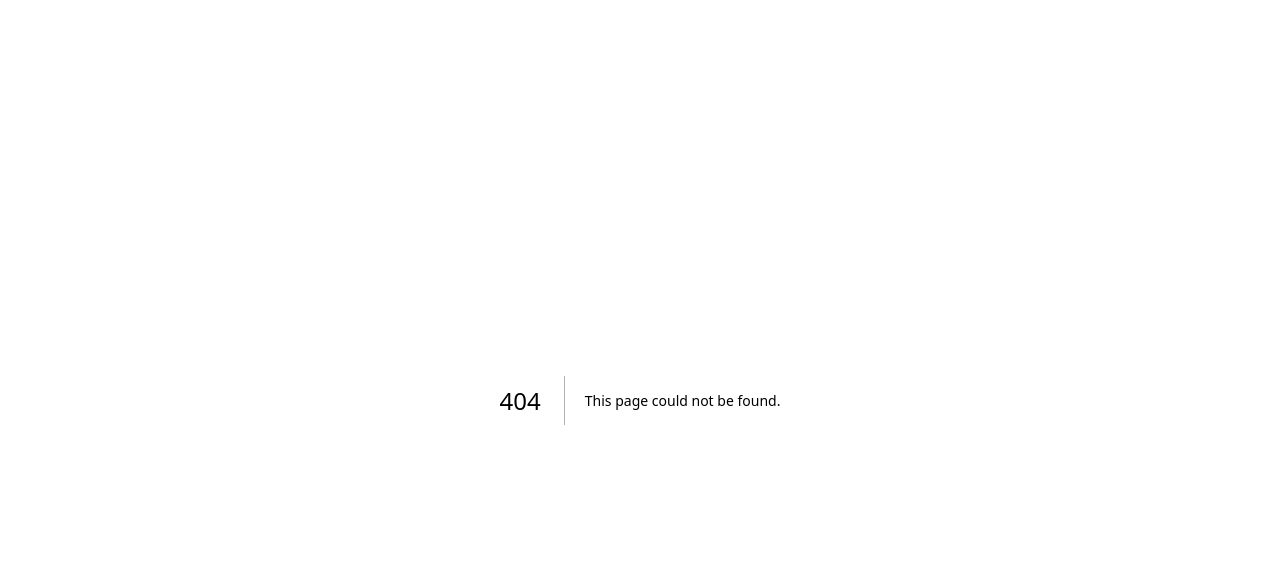
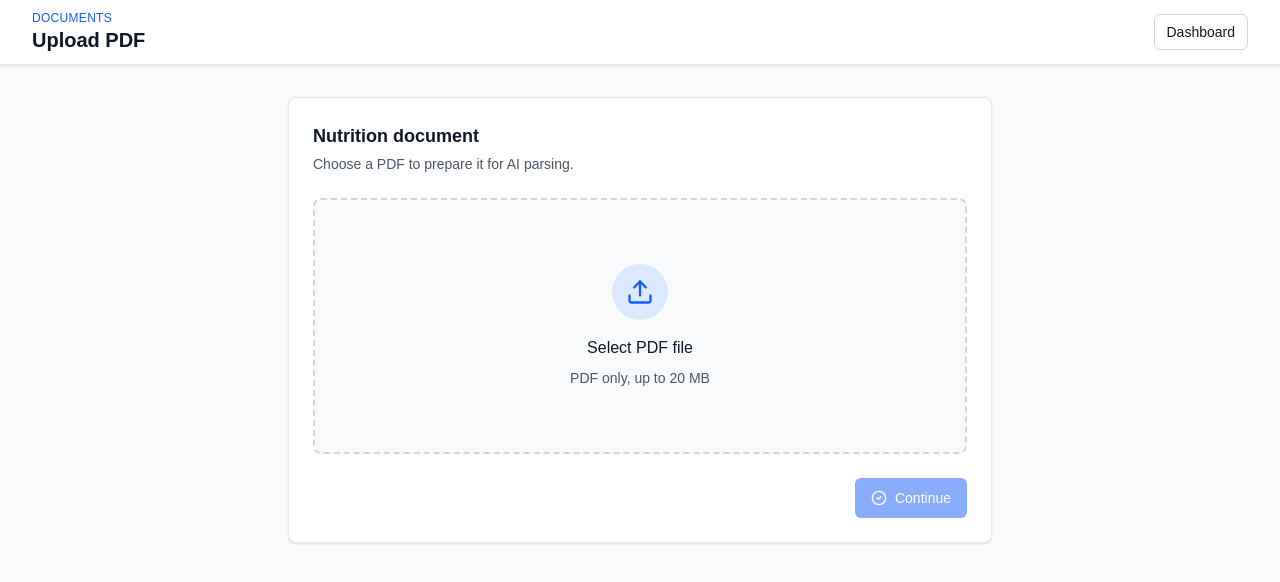
Before and after one commit to WojciechWnek/nutri-scale-fe, a Next.js app: page /upload-pdf in a window 1280 px wide. Before the commit this address had no page. Shown: the top 582 px of the page. Built offline with nearby package versions, Linux system fonts and the light colour scheme.

Commit message:
Add upload page

```diff
--- a/app/(secured)/dashboard/page.tsx
+++ b/app/(secured)/dashboard/page.tsx
@@ -17,7 +17,7 @@ export default function DashboardPage() {
       try {
         const userData = await userService.me();
         setUser(userData);
-      } catch (error) {
+      } catch {
         router.push("/signin");
       } finally {
         setIsLoading(false);
@@ -48,9 +48,14 @@ export default function DashboardPage() {
             <h1 className="text-xl font-bold text-gray-900 dark:text-white">
               Dashboard
             </h1>
-            <Button onClick={handleLogout} variant="outline" size="sm">
-              Sign out
-            </Button>
+            <div className="flex items-center gap-3">
+              <Button onClick={() => router.push("/upload-pdf")} variant="ghost" size="sm">
+                Upload PDF
+              </Button>
+              <Button onClick={handleLogout} variant="outline" size="sm">
+                Sign out
+              </Button>
+            </div>
           </div>
         </div>
       </nav>
--- /dev/null
+++ b/app/(secured)/upload-pdf/page.tsx
@@ -0,0 +1,156 @@
+"use client";
+
+import { ChangeEvent, useRef, useState } from "react";
+import Link from "next/link";
+import { CheckCircle2, FileText, Upload, X } from "lucide-react";
+
+import { Button } from "@/components/ui/button";
+
+const MAX_FILE_SIZE_MB = 20;
+const MAX_FILE_SIZE_BYTES = MAX_FILE_SIZE_MB * 1024 * 1024;
+
+function formatFileSize(bytes: number) {
+  if (bytes < 1024 * 1024) {
+    return `${(bytes / 1024).toFixed(1)} KB`;
+  }
+
+  return `${(bytes / (1024 * 1024)).toFixed(1)} MB`;
+}
+
+export default function UploadPdfPage() {
+  const inputRef = useRef<HTMLInputElement>(null);
+  const [selectedFile, setSelectedFile] = useState<File | null>(null);
+  const [error, setError] = useState("");
+
+  const handleFileChange = (event: ChangeEvent<HTMLInputElement>) => {
+    const file = event.target.files?.[0];
+
+    setError("");
+
+    if (!file) {
+      setSelectedFile(null);
+      return;
+    }
+
+    if (
+      file.type !== "application/pdf" &&
+      !file.name.toLowerCase().endsWith(".pdf")
+    ) {
+      setSelectedFile(null);
+      setError("Please upload a PDF file.");
+      event.target.value = "";
+      return;
+    }
+
+    if (file.size > MAX_FILE_SIZE_BYTES) {
+      setSelectedFile(null);
+      setError(`PDF file must be ${MAX_FILE_SIZE_MB} MB or smaller.`);
+      event.target.value = "";
+      return;
+    }
+
+    setSelectedFile(file);
+  };
+
+  const clearSelectedFile = () => {
+    setSelectedFile(null);
+    setError("");
+
+    if (inputRef.current) {
+      inputRef.current.value = "";
+    }
+  };
+
+  return (
+    <div className="min-h-screen bg-gray-50 text-gray-900 dark:bg-gray-900 dark:text-white">
+      <nav className="border-b border-gray-200 bg-white shadow-sm dark:border-gray-700 dark:bg-gray-800">
+        <div className="mx-auto flex h-16 max-w-7xl items-center justify-between px-4 sm:px-6 lg:px-8">
+          <div>
+            <p className="text-xs font-medium uppercase tracking-wide text-blue-600 dark:text-blue-400">
+              Documents
+            </p>
+            <h1 className="text-xl font-bold">Upload PDF</h1>
+          </div>
+          <Button variant="outline" size="sm">
+            <Link href="/dashboard">Dashboard</Link>
+          </Button>
+        </div>
+      </nav>
+
+      <main className="mx-auto max-w-3xl px-4 py-8 sm:px-6 lg:px-8">
+        <section className="rounded-lg border border-gray-200 bg-white p-6 shadow-sm dark:border-gray-700 dark:bg-gray-800">
+          <div className="mb-6">
+            <h2 className="text-lg font-semibold">Nutrition document</h2>
+            <p className="mt-1 text-sm text-gray-600 dark:text-gray-400">
+              Choose a PDF to prepare it for AI parsing.
+            </p>
+          </div>
+
+          <label
+            htmlFor="pdf-upload"
+            className="flex min-h-64 cursor-pointer flex-col items-center justify-center rounded-lg border-2 border-dashed border-gray-300 bg-gray-50 px-6 py-10 text-center transition-colors hover:border-blue-500 hover:bg-blue-50 dark:border-gray-600 dark:bg-gray-900 dark:hover:border-blue-400 dark:hover:bg-gray-800"
+          >
+            <div className="mb-4 flex h-14 w-14 items-center justify-center rounded-full bg-blue-100 text-blue-600 dark:bg-blue-950 dark:text-blue-300">
+              <Upload className="h-7 w-7" aria-hidden="true" />
+            </div>
+            <span className="text-base font-medium text-gray-900 dark:text-white">
+              Select PDF file
+            </span>
+            <span className="mt-2 text-sm text-gray-600 dark:text-gray-400">
+              PDF only, up to {MAX_FILE_SIZE_MB} MB
+            </span>
+            <input
+              ref={inputRef}
+              id="pdf-upload"
+              type="file"
+              accept="application/pdf,.pdf"
+              className="sr-only"
+              onChange={handleFileChange}
+            />
+          </label>
+
+          {error && (
+            <p className="mt-4 rounded-md border border-red-200 bg-red-50 px-3 py-2 text-sm text-red-700 dark:border-red-900 dark:bg-red-950 dark:text-red-300">
+              {error}
+            </p>
+          )}
+
+          {selectedFile && (
+            <div className="mt-4 flex items-center justify-between gap-4 rounded-md border border-gray-200 bg-gray-50 px-4 py-3 dark:border-gray-700 dark:bg-gray-900">
+              <div className="flex min-w-0 items-center gap-3">
+                <FileText
+                  className="h-5 w-5 shrink-0 text-blue-600 dark:text-blue-400"
+                  aria-hidden="true"
+                />
+                <div className="min-w-0">
+                  <p className="truncate text-sm font-medium text-gray-900 dark:text-white">
+                    {selectedFile.name}
+                  </p>
+                  <p className="text-xs text-gray-500 dark:text-gray-400">
+                    {formatFileSize(selectedFile.size)}
+                  </p>
+                </div>
+              </div>
+              <Button
+                type="button"
+                variant="ghost"
+                size="icon"
+                aria-label="Remove selected PDF"
+                onClick={clearSelectedFile}
+              >
+                <X className="h-4 w-4" aria-hidden="true" />
+              </Button>
+            </div>
+          )}
+
+          <div className="mt-6 flex justify-end">
+            <Button type="button" disabled={!selectedFile}>
+              <CheckCircle2 className="mr-2 h-4 w-4" aria-hidden="true" />
+              Continue
+            </Button>
+          </div>
+        </section>
+      </main>
+    </div>
+  );
+}
```
